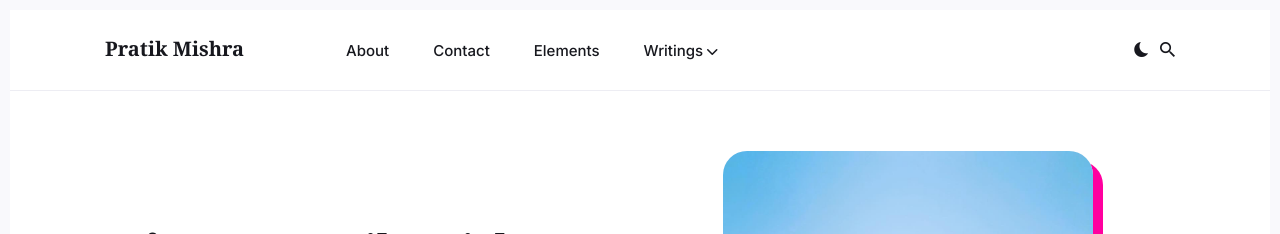
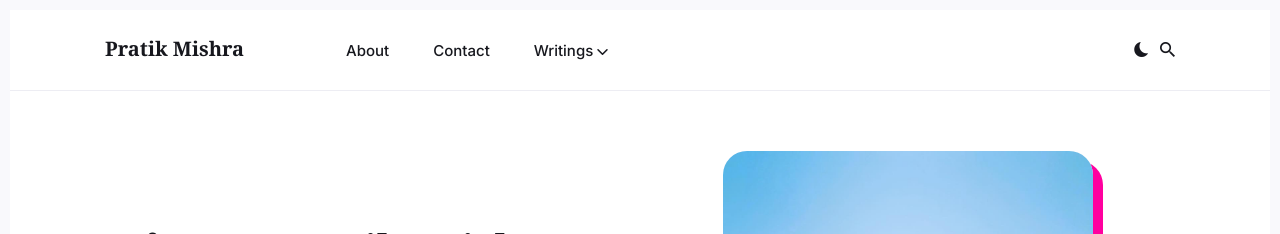
Before and after one commit to pratik1105/pratik1105.github.io, a Jekyll site: the page built from index.html, in a window 1280 px wide and 900 px high. Shown: the top 234 px of the window. Built offline with Jekyll 4.4.1, drawn with Linux system fonts in a browser that asks for light colours; the list of posts is cut into pages by our own code.

Commit message:
Remove Elements page from Menu

```diff
--- a/_data/settings.yml
+++ b/_data/settings.yml
@@ -14,8 +14,6 @@ menu__settings:
       url: "/about/"
     - title: "Contact"
       url: "/contact/"
-    - title: "Elements"
-      url: "/elements/"
     - title: "Writings"
       submenu:
       - url: "/tags/?tag=poems"
```
